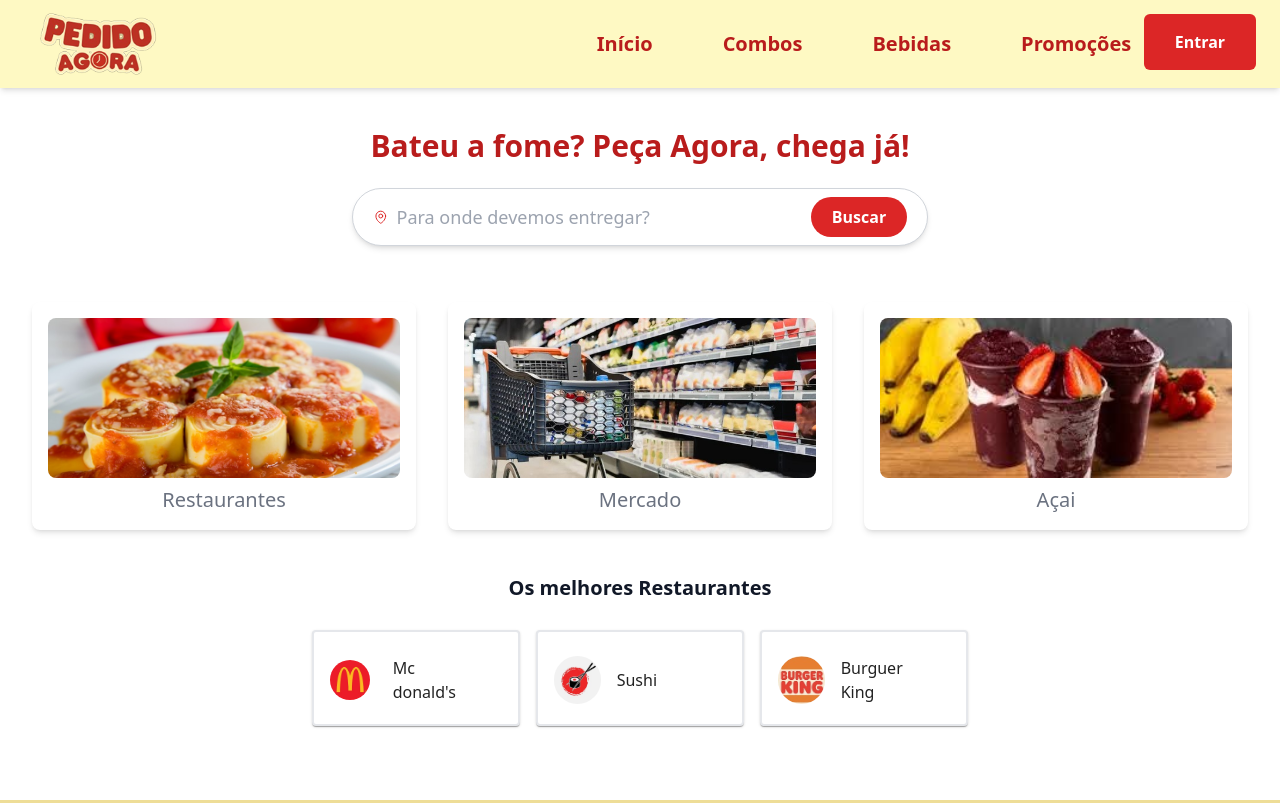
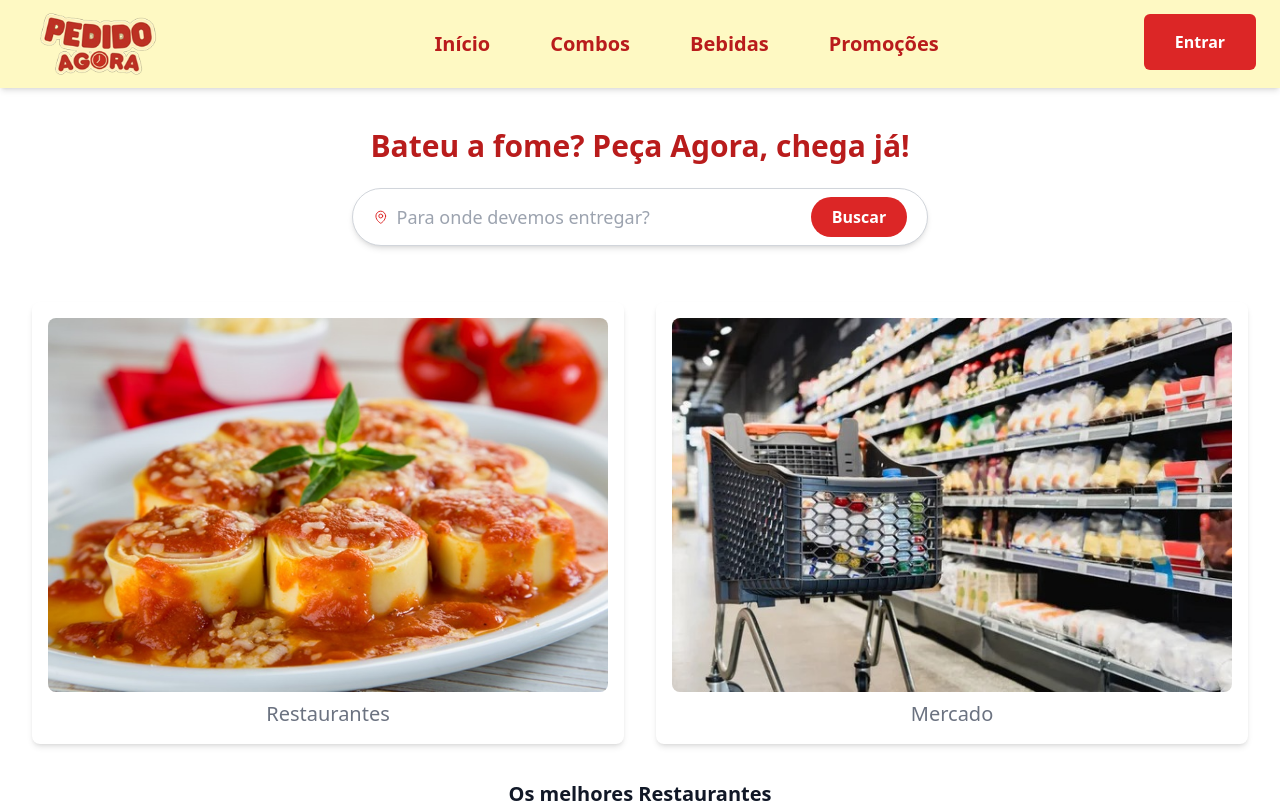
Before and after one commit to edufilhocruz/pedidoagora, a Next.js app: page /restaurantes in a window 1280 px wide. Shown: the top 803 px of the page. Built offline with nearby package versions, Linux system fonts and the light colour scheme; a web font is replaced by a local one.

Commit message:
alteracao caio-cesar

```diff
--- a/package.json
+++ b/package.json
@@ -17,7 +17,8 @@
     "next": "^15.3.2",
     "next-themes": "^0.4.6",
     "react": "^19.1.0",
-    "react-dom": "^19.1.0"
+    "react-dom": "^19.1.0",
+    "tailwind-variants": "^1.0.0"
   },
   "devDependencies": {
     "@eslint/eslintrc": "^3",
--- a/src/app/layout.jsx
+++ b/src/app/layout.jsx
@@ -1,4 +1,6 @@
-import "../app/globals.css";
+
+import "../app/globals.css"
+
 
 export const metadata = {
   title: "Pedido Agora",
@@ -15,7 +17,7 @@ export default function RootLayout({ children }) {
         />
       </head>
       <body className="antialiased">
-        {children}
+            {children}
       </body>
     </html>
   );
--- a/src/components/Header.jsx
+++ b/src/components/Header.jsx
@@ -2,6 +2,7 @@
 import { useState } from 'react';
 import { Bars3Icon } from '@heroicons/react/24/outline';
 import Link from 'next/link';
+import ThemeAndAccessibility from './ThemeAndAccessibility';
 
 export default function Header() {
   const [menuOpen, setMenuOpen] = useState(false);
@@ -9,7 +10,7 @@ export default function Header() {
 
   return (
     <header className="bg-yellow-100 shadow-md px-6 py-3">
-      <div className="max-w-8xl  flex items-center justify-between relative h-16">
+      <div className="max-w-7xl  flex items-center justify-between relative h-16">
 
         {/* Left: Mobile Menu Icon + Logo */}
         <div className="flex items-center space-x-4 flex-1">
@@ -27,7 +28,7 @@ export default function Header() {
         </div>
 
         {/* Center: Desktop Menu */}
-        <nav className="hidden lg:flex justify-center  flex-1 space-x-[70px] text-red-700 font-semibold text-xl ">
+        <nav className="hidden lg:flex justify-center flex-grow-[2] space-x-[60px]  text-red-700 font-semibold text-xl">
           <a href="#">Início</a>
           <a href="#">Combos</a>
           <a href="#">Bebidas</a>
@@ -40,9 +41,11 @@ export default function Header() {
           <button className=" mt-4 w-28 bg-red-600 text-white font-semibold py-4 rounded-md hover:bg-red-700 transition-colors">
             Entrar
           </button>
+          </Link>
+          {/* <ThemeAndAccessibility/> */}
+        </div>
 
-          </Link>
-        </div>
+
       </div>
 
       {/* Mobile dropdown menu */}
--- /dev/null
+++ b/src/components/Providers.jsx
@@ -0,0 +1,10 @@
+
+"use client"
+
+
+import * as React from "react"
+
+import { ThemeProvider as NextThemesProvider } from "next-themes"
+export function ThemeProvider({ children, ...props }) {
+  return <NextThemesProvider {...props}>{children}</NextThemesProvider>
+}
--- a/src/components/RestaurantsScreen.jsx
+++ b/src/components/RestaurantsScreen.jsx
@@ -5,7 +5,7 @@ import Header from './Header';
 import { MapPinIcon } from '@heroicons/react/24/outline';
 import Card from '@mui/material/Card';
 import CardContent from '@mui/material/CardContent';
-import { CardHeader } from '@mui/material';
+import ThemeAndAccessibility from './ThemeAndAccessibility';
 
 
 
@@ -13,7 +13,6 @@ export default function RestaurantsScreen() {
   return (
     <div className="min-h-screen bg-white text-gray-900 overflow-x-hidden relative">
       <Header />
-
       <main className="relative max-w-[1440px] mx-auto px-4 py-10">
         <h1 className="text-2xl md:text-3xl font-bold text-red-700 text-center mb-6">
           Bateu a fome? Peça Agora, chega já!
@@ -36,16 +35,16 @@ export default function RestaurantsScreen() {
           </div>
         </div>
         {/* Cards de Restaurantes */}
-        <section className='grid m-auto lg:grid-cols-3 md:grid-cols-2 mt-10'>
-          <CardContent className="p-6">
+        <section className='grid  lg:flex- sm:grid-cols-2  mt-10'>
+          <CardContent className=" lg:  sm:w-auto p-6  justify-center items-center flex ">
             <div className="">
               <div className="bg-white shadow-md rounded-lg p-4 hover:shadow-lg transition duration-300 delay-50 hover:scale-105">
                 <Image
                   src="/images/Comidaitaliana.jpeg"
                   alt="Restaurante Exemplo"
                   width={300}
-                  height={200}
-                  className="w-full h-40 object-cover rounded-lg"
+                  height={300}
+                  className=" xl:w-full xl:h-full lg:w-full lg:h-40 object-cover rounded-lg"
                 />
                 <p className="text-xl font-light text-gray-500 mt-2 text-center">Restaurantes</p>
               </div>
@@ -53,39 +52,24 @@ export default function RestaurantsScreen() {
           </CardContent>
 
 
-          <CardContent className="p-6">
+          <CardContent className="lg:w-full md: sm:w-auto p-2 justify-center items-center flex ">
             <div className="">
               <div className="bg-white shadow-md rounded-lg p-4 hover:shadow-lg transition duration-300 delay-50 hover:scale-105 ">
                 <Image
                   src="/images/Mercado.jpeg"
                   alt="Restaurante Exemplo"
                   width={300}
-                  height={200}
-                  className="w-full h-40 object-cover rounded-lg"
+                  height={300}
+                  className=" xl:w-full xl:h-full lg:h-40 lg:w-full object-cover rounded-lg"
                 />
                 <p className="text-xl font-light text-gray-500 mt-2 text-center">Mercado</p>
               </div>
             </div>
           </CardContent>
-
-
-          <CardContent className="p-6">
-            <div className="">
-              <div className="bg-white shadow-md rounded-lg p-4 hover:shadow-lg transition duration-300 delay-50 hover:scale-105 ">
-                <Image
-                  src="/images/Acai.jpeg"
-                  alt="Restaurante Exemplo"
-                  width={300}
-                  height={200}
-                  className="w-full h-40 object-cover rounded-lg"
-                />
-                <p className="text-xl font-light text-gray-500 mt-2 text-center">Açai</p>
-              </div>
-            </div>
-          </CardContent>
-
+        <section/>
 
         </section>
+
           <div className=' m-2 p-3 items-center justify-center flex flex-col'>
             <p className='font-bold text-xl'>Os melhores Restaurantes</p>
           </div>
@@ -93,30 +77,45 @@ export default function RestaurantsScreen() {
           <section className='flex-1 items-center justify-center flex flex-wrap mt-2'>
 
           <Card className='w-52 h-24 border-2 border-gray-200 hover:shadow-lg transition duration-300 delay-50 hover:scale-105 rounded-lg m-2'>
-            <CardContent className='p-6 '>
-              <div className='grid grid-cols-1 md:grid-cols-2 lg:grid-cols-3 gap-4 items-center justify-center'>
-                <img src="/images/LogoMcDonald.jpeg" alt="logomcdonald" className='w-10 h-10 mt-2 rounded-full ' />
-                <p className='mt-2 font-extralight'>Mc donald's</p>
+            <CardContent className=''>
+              <div className='flex gap-6 mt-2 items-center justify-center'>
+                <img
+                src="/images/LogoMcDonald.jpeg"
+                alt="logomcdonald"
+                width={40}
+                height={40}
+                className='rounded-full ' />
+                <p className=' font-extralight'>Mc donald's</p>
               </div>
             </CardContent>
           </Card>
 
 
             <Card className='w-52 h-24 border-2 border-gray-200 hover:shadow-lg transition duration-300 delay-50 hover:scale-105 rounded-lg m-2'>
-            <CardContent className='p-6'>
-              <div className='grid grid-cols-1 md:grid-cols-2 lg:grid-cols-3 gap-4 items-center justify-center'>
-                <img src="/images/Sushilogo.jpeg" alt="logomcdonald" className='lg:w-13 lg:h-13 md:h-12 mt-2 rounded-full ' />
-                <p className='mt-2 font-extralight'>Sushi</p>
+            <CardContent className=''>
+              <div className='flex items-center justify-center'>
+                <img
+                src="/images/Sushilogo.jpeg"
+                alt="logomcdonald"
+                width={50}
+                height={50}
+                className='rounded-full'/>
+                <p className='mt-2 mx-10 font-extralight'>Sushi</p>
               </div>
             </CardContent>
           </Card>
 
 
             <Card className='w-52 h-24 border-2 border-gray-200 hover:shadow-lg transition duration-300 delay-50 hover:scale-105 rounded-lg m-2'>
-            <CardContent className='p-6'>
-              <div className='grid grid-cols-1 md:grid-cols-2 lg:grid-cols-3 gap-4 items-center justify-center'>
-                <img src="/images/Burguerking.png" alt="logomcdonald" className='w-13 h-13 mt-2 md:h-12 rounded-full ' />
-                <p className='mt-2 font-extralight'>Burguer King</p>
+            <CardContent className=''>
+              <div className='pt-2 flex gap-4 items-center justify-center'>
+                <img
+                src="/images/Burguerking.png"
+                alt="logomcdonald"
+                width={40}
+                height={40}
+                className='rounded-full ' />
+                <p className='md:mr-4 mt-2 font-extralight'>Burguer King</p>
               </div>
             </CardContent>
           </Card>
--- a/src/components/ThemeAndAccessibility.jsx
+++ b/src/components/ThemeAndAccessibility.jsx
@@ -1,5 +1,6 @@
 'use client';
 
+import { MoonIcon, SunIcon } from '@heroicons/react/24/outline';
 import { useState } from 'react';
 
 export default function ThemeAndAccessibility() {
@@ -11,24 +12,13 @@ export default function ThemeAndAccessibility() {
     document.documentElement.classList.toggle('dark', !isDarkMode);
   };
 
-  const toggleHighContrast = () => {
-    setHighContrast(!highContrast);
-    document.documentElement.classList.toggle('high-contrast', !highContrast);
-  };
-
   return (
     <div className="fixed top-4 right-4 z-50 flex space-x-2">
       <button
         onClick={toggleDarkMode}
         className="bg-gray-200 dark:bg-gray-700 text-black dark:text-white p-2 rounded-md hover:bg-gray-300 dark:hover:bg-gray-600"
       >
-        {isDarkMode ? 'Modo Claro' : 'Modo Escuro'}
-      </button>
-      <button
-        onClick={toggleHighContrast}
-        className="bg-gray-200 dark:bg-gray-700 text-black dark:text-white p-2 rounded-md hover:bg-gray-300 dark:hover:bg-gray-600"
-      >
-        {highContrast ? 'Contraste Normal' : 'Contraste Alto'}
+        {isDarkMode ?  <SunIcon className='w-7 h-7'/>  :  <MoonIcon className='w-7 h-7'/>  }
       </button>
     </div>
   );
--- a/src/components/providers.jsx
+++ /dev/null
@@ -1,18 +0,0 @@
-"useclient"
-import { ThemeProvider } from "next-themes";
-import { useEffect, useState } from "react";
-const Providers = ({children}) = 1
-const [mounted, setMounted] = useState( false)
-// useEffect only runs on the client, so now we can safely show the UI
-useEffect ( () => {
-setMounted (true)
-}, [l)
-if (!mounted) {
-return <>{children}</>
-}
-return (
-‹ThemeProvider>
-{children}
-</ThemeProvider>
-｝；
-export default Providers;
--- a/tailwind.config.js
+++ b/tailwind.config.js
@@ -1,5 +1,7 @@
 /** @type {import('tailwindcss').Config} */
 module.exports = {
+  darkMode: ["class"],
+
   content: [
     './src/pages/**/*.{js,ts,jsx,tsx,mdx}',
     './src/components/**/*.{js,ts,jsx,tsx,mdx}',
```
Also changed, not shown: src/app/ThemeSwitcher.jsx (deleted), 1 other file (tests, documents, lock files or other folders).
